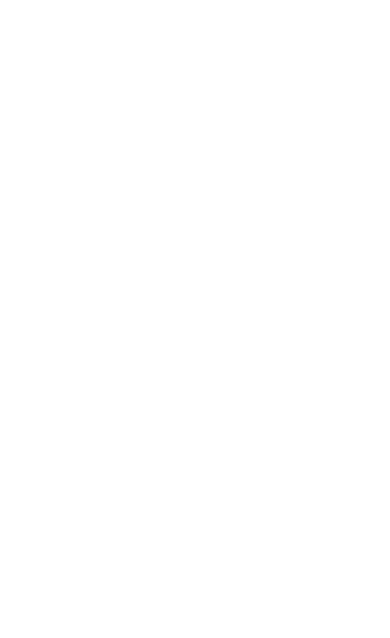
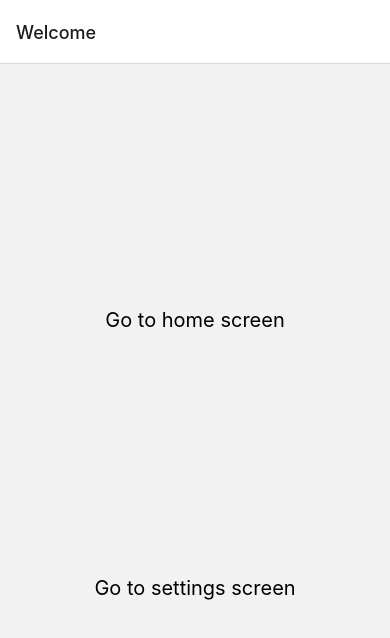
Before and after one commit to zr-akhundov/SimpleNotes, a React Native app: screen / in a window 390 px wide. Shown: the top 638 px of the page. Built offline with nearby package versions, Linux system fonts and the light colour scheme.

Commit message:
react navigation

```diff
--- a/App.js
+++ b/App.js
@@ -1,12 +1,10 @@
 import React from 'react';
-import { View } from 'react-native';
+import Navigation from './src/navigation/navigation';
 
 class App extends React.Component {
 	render() {
 		return (
-			<View>
-
-			</View>
+			<Navigation />
 		);
 	}
 };
--- a/package.json
+++ b/package.json
@@ -10,8 +10,12 @@
     "lint": "eslint ."
   },
   "dependencies": {
+    "@react-navigation/native": "^6.0.6",
+    "@react-navigation/native-stack": "^6.2.5",
     "react": "17.0.2",
-    "react-native": "0.67.1"
+    "react-native": "0.67.1",
+    "react-native-safe-area-context": "^3.3.2",
+    "react-native-screens": "^3.10.2"
   },
   "devDependencies": {
     "@babel/core": "7.16.12",
--- /dev/null
+++ b/src/components/home/home.js
@@ -0,0 +1,14 @@
+import React from 'react';
+import { View, Text } from 'react-native';
+
+class HomeComponent extends React.Component {
+    render() {
+        return (
+            <View>
+                <Text>Home Screen</Text>
+            </View>
+        );
+    };
+};
+
+export default HomeComponent;
--- /dev/null
+++ b/src/components/settings/settings.js
@@ -0,0 +1,14 @@
+import React from 'react';
+import { View, Text } from 'react-native';
+
+class SettingsComponent extends React.Component {
+    render() {
+        return (
+            <View>
+                <Text>Settings Screen</Text>
+            </View>
+        );
+    };
+};
+
+export default SettingsComponent;
--- /dev/null
+++ b/src/navigation/navigation.js
@@ -0,0 +1,51 @@
+import React from 'react';
+import { NavigationContainer } from '@react-navigation/native';
+import { createNativeStackNavigator } from '@react-navigation/native-stack';
+import HomeComponent from './../components/home/home';
+import SettingsComponent from './../components/settings/settings';
+import { TouchableOpacity, View, Text, StyleSheet } from 'react-native';
+
+const Stack = createNativeStackNavigator();
+
+class Navigation extends React.Component {
+    render() {
+        return (
+            <NavigationContainer>
+                <Stack.Navigator>
+                    <Stack.Screen name="Welcome" component={WelcomeComponent} />
+                    <Stack.Screen name="Home" component={HomeComponent} />
+                    <Stack.Screen name="Settings" component={SettingsComponent} />
+                </Stack.Navigator>
+            </NavigationContainer>
+        );
+    };
+};
+
+export default Navigation;
+
+class WelcomeComponent extends React.Component {
+    render() {
+
+        const welcomeStyles = StyleSheet.create({
+            container: {
+                flex: 1,
+                justifyContent: 'space-evenly',
+                alignItems: 'center'
+            },
+            text: {
+                fontSize: 20
+            }
+        });
+
+        return (
+            <View style={welcomeStyles.container}>
+                <TouchableOpacity onPress={() => this.props.navigation.navigate('Home')}>
+                    <Text style={welcomeStyles.text}>Go to home screen</Text>
+                </TouchableOpacity>
+                <TouchableOpacity onPress={() => this.props.navigation.navigate('Settings')}>
+                    <Text style={welcomeStyles.text}>Go to settings screen</Text>
+                </TouchableOpacity>
+            </View>
+        );
+    };
+};
```
Also changed, not shown: 1 other file (tests, documents, lock files or other folders).
